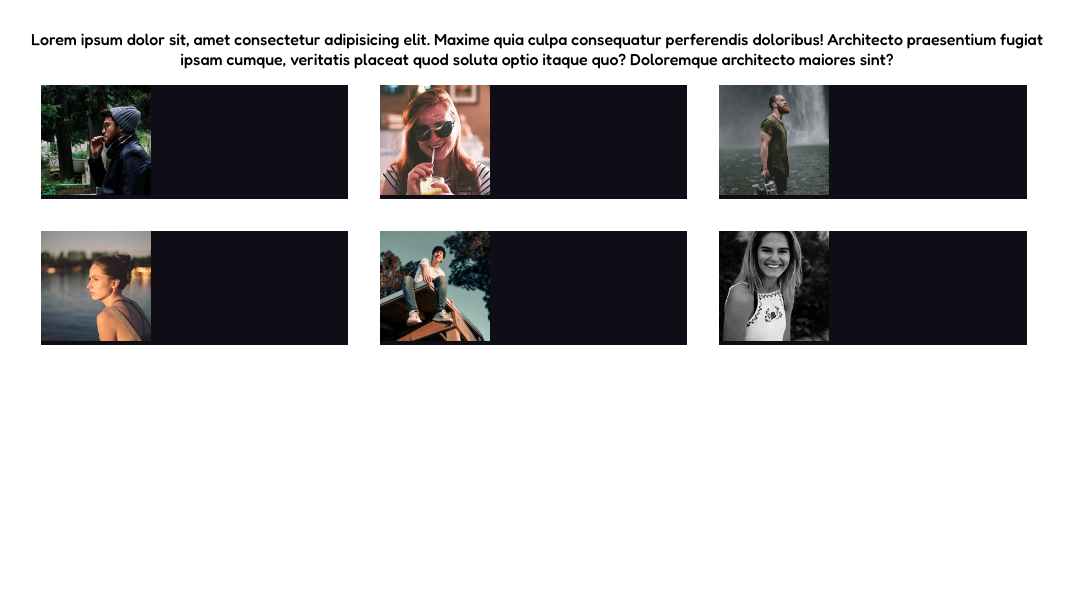
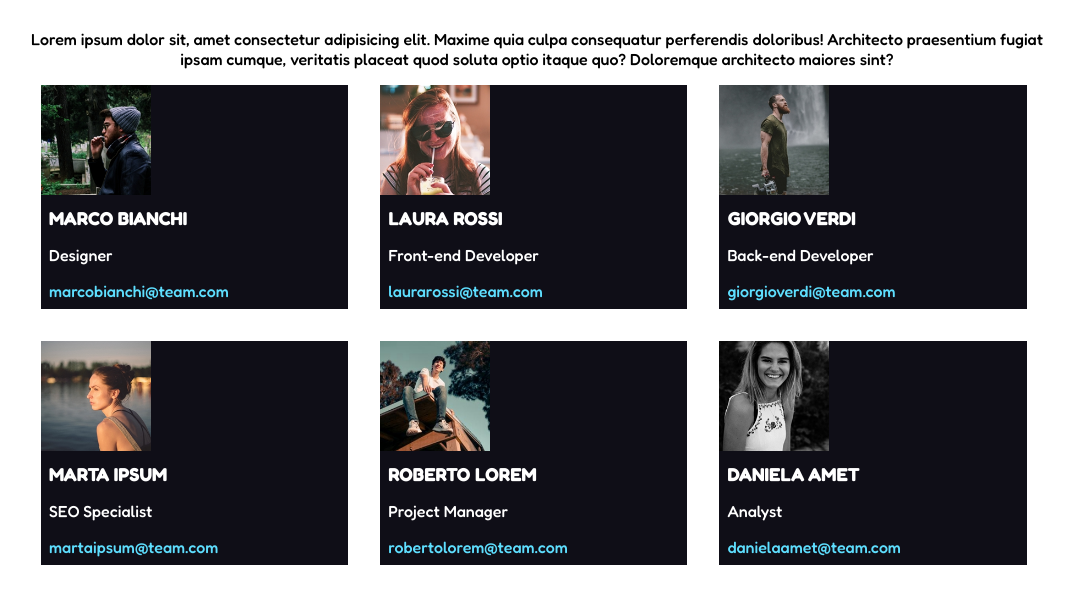
Before and after one commit to FabioVasi/html-css-float-cards, a plain HTML site: page index.html in a window 1280 px wide. Shown: the part 93-696 px from the top of the page, without its empty margins (103-1177 px from the left). Drawn offline with Linux system fonts and the light colour scheme.

Commit message:
add team menbers info

```diff
--- a/asset/style.css
+++ b/asset/style.css
@@ -6,7 +6,7 @@
 :root{
     --title-color: #e53170;
     --img_bg-color: #0f0e17;
-    --email-color: #40adc7;
+    --email-color: #5edefe;
 }
 h1{
     text-align: center;
@@ -23,6 +23,7 @@ body{
     margin:auto;
     width: 80%;
     text-align: center;
+
 }
 .text-center{
     text-align: left;
@@ -33,6 +34,15 @@ body{
     background-color: #0f0e17;
     margin: 1rem;
     color: white;
+    box-shadow: 1rem black;
+}
+h3, p{
+    padding-left: 0.5rem;
+    padding-bottom: 0.5rem;
+    padding-top: 0.5rem;
+}
+.email{
+    color: #5edefe;
 }
 .clearfix::after{
 	content: "";
--- a/index.html
+++ b/index.html
@@ -18,34 +18,45 @@
         <div class="row text-center clearfix">
 
           <div class="team">
-
             <img src="./asset/img/male1.png" height="110px" alt="">
-            <h3></h3>
+            <h3>MARCO BIANCHI</h3>
+            <p>Designer</p>
+            <p class="email">marcobianchi@team.com</p>
           </div>
 
           <div class="team">
-
             <img src="./asset/img/female1.png" height="110px" alt="">
+            <h3>LAURA ROSSI</h3>
+            <p>Front-end Developer</p>
+            <p class="email">laurarossi@team.com</p>
           </div>
 
           <div class="team">
-
             <img src="./asset/img/male2.png" height="110px" alt="">
+            <h3>GIORGIO VERDI</h3>
+            <p>Back-end Developer</p>
+            <p class="email">giorgioverdi@team.com</p>
           </div>
 
           <div class="team">
-
             <img src="./asset/img/female2.png" height="110px" alt="">
+            <h3>MARTA IPSUM</h3>
+            <p>SEO Specialist</p>
+            <p class="email">martaipsum@team.com</p>
           </div>
 
           <div class="team">
-
             <img src="./asset/img/male3.png" height="110px" alt="">
+            <h3>ROBERTO LOREM</h3>
+            <p>Project Manager</p>
+            <p class="email">robertolorem@team.com</p>
           </div>
 
           <div class="team">
-
             <img src="./asset/img/female3.png" height="110px" alt="">
+            <h3>DANIELA AMET</h3>
+            <p>Analyst</p>
+            <p class="email">danielaamet@team.com</p>
           </div>
 
         </div>
```
